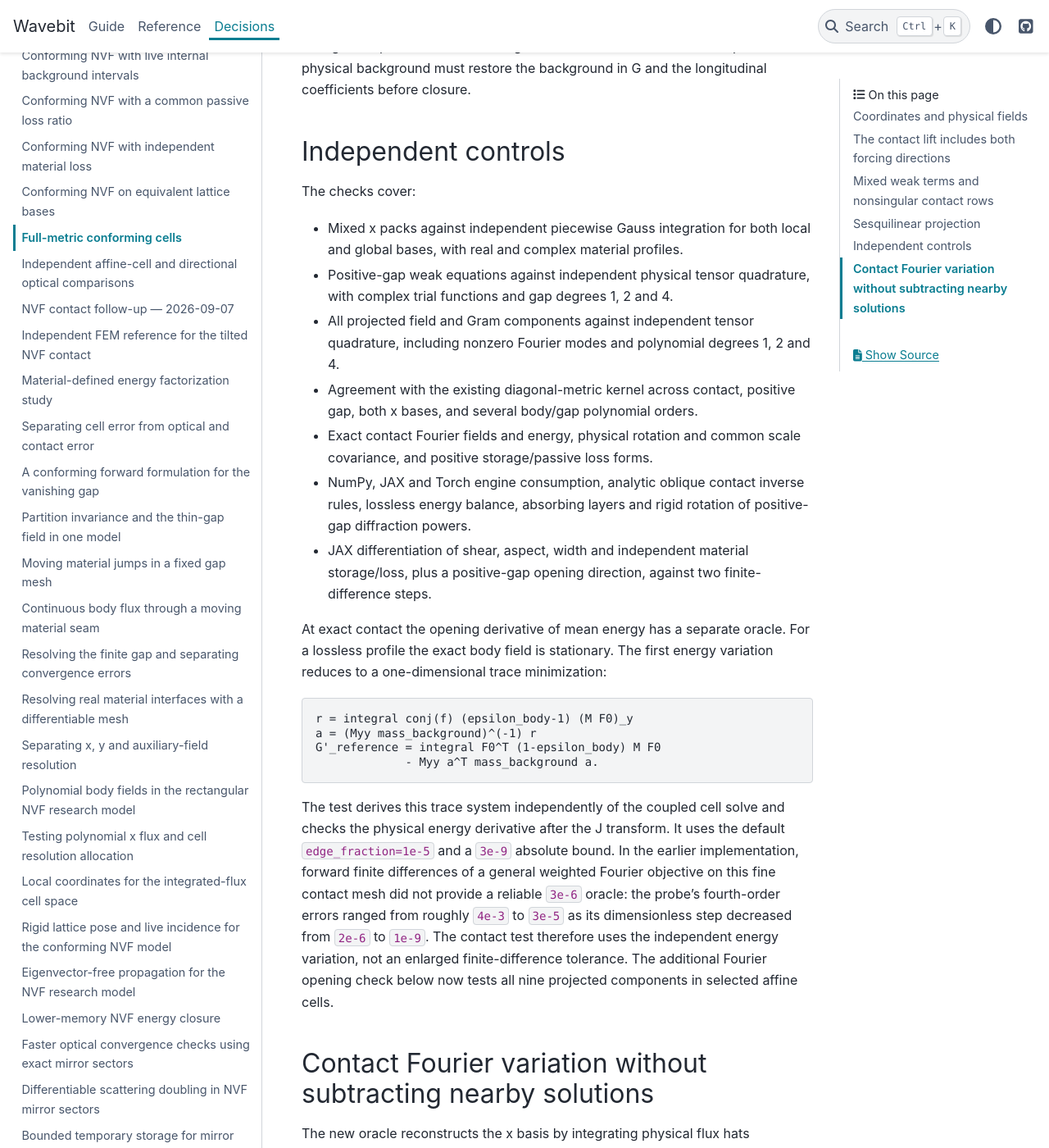
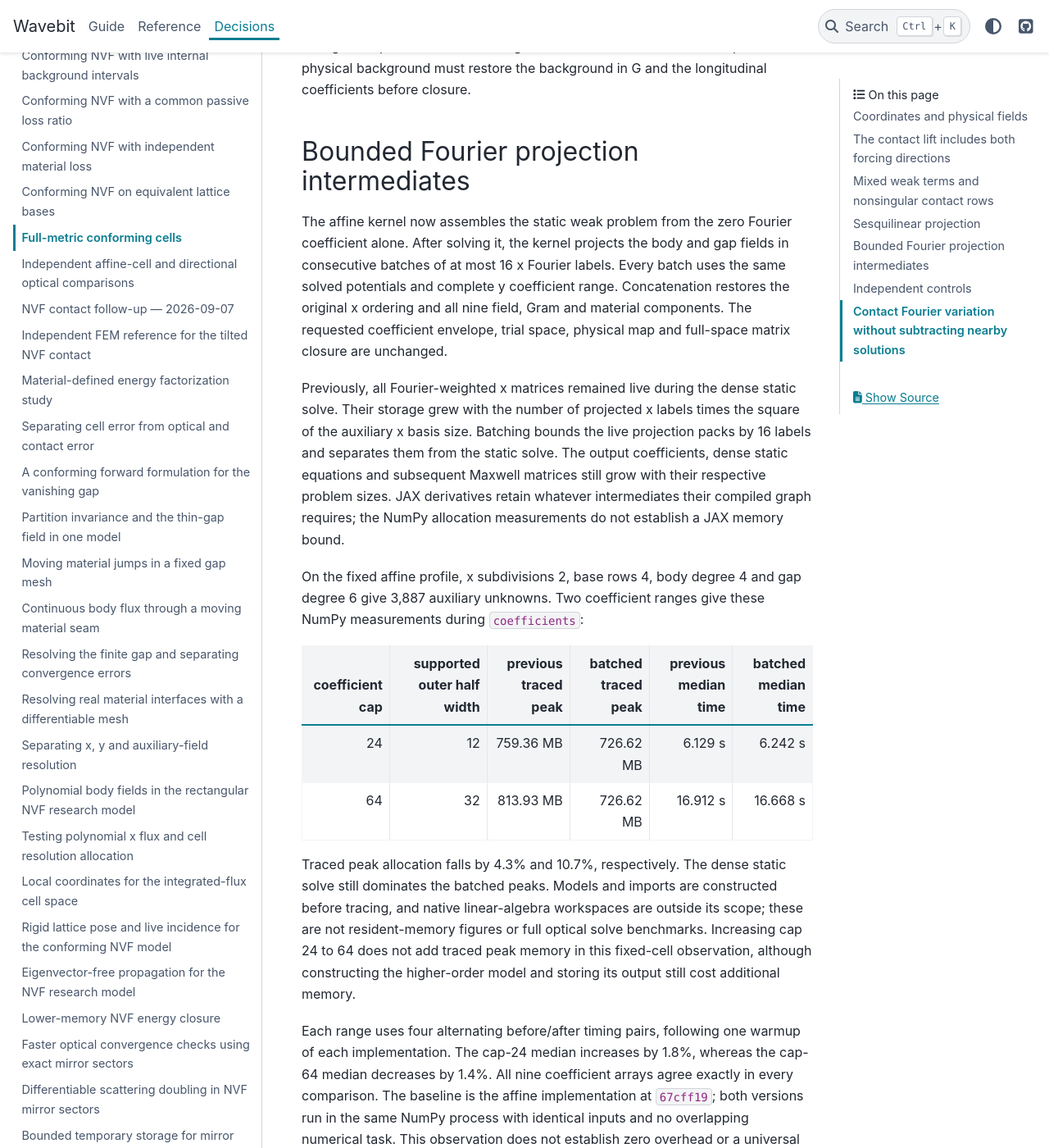
Before and after one commit to fieldalgo/wavebit, a Sphinx documentation site: the page built from docs/nvf-affine-cells.md, in a window 1280 px wide and 1400 px high, scrolled down 3701 px. Shown: the whole window at 82% size. Built offline with Sphinx 7.4.7 and the PyData theme 0.15.4, drawn with Linux system fonts in a browser that asks for light colours; some of the changed text lies outside the part shown.

Commit message:
perf(nvf): batch affine auxiliary Fourier projection
Co-authored-by: Codex <noreply@openai.com>

```diff
--- a/docs/nvf-affine-cells.md
+++ b/docs/nvf-affine-cells.md
@@ -152,6 +152,61 @@ that unit-background problem. A caller using relative values for a
 different complex physical background must restore the background in G
 and the longitudinal coefficients before closure.
 
+## Bounded Fourier projection intermediates
+
+The affine kernel now assembles the static weak problem from the zero
+Fourier coefficient alone. After solving it, the kernel projects the body
+and gap fields in consecutive batches of at most 16 x Fourier labels.
+Every batch uses the same solved potentials and complete y coefficient
+range. Concatenation restores the original x ordering and all nine field,
+Gram and material components. The requested coefficient envelope, trial
+space, physical map and full-space matrix closure are unchanged.
+
+Previously, all Fourier-weighted x matrices remained live during the
+dense static solve. Their storage grew with the number of projected
+x labels times the square of the auxiliary x basis size. Batching bounds
+the live projection packs by 16 labels and separates them from the static
+solve. The output coefficients, dense static equations and subsequent
+Maxwell matrices still grow with their respective problem sizes. JAX
+derivatives retain whatever intermediates their compiled graph requires;
+the NumPy allocation measurements do not establish a JAX memory bound.
+
+On the fixed affine profile, x subdivisions 2, base rows 4, body degree 4
+and gap degree 6 give 3,887 auxiliary unknowns. Two coefficient ranges
+give these NumPy measurements during `coefficients`:
+
+| coefficient cap | supported outer half width | previous traced peak | batched traced peak | previous median time | batched median time |
+| ---: | ---: | ---: | ---: | ---: | ---: |
+| 24 | 12 | 759.36 MB | 726.62 MB | 6.129 s | 6.242 s |
+| 64 | 32 | 813.93 MB | 726.62 MB | 16.912 s | 16.668 s |
+
+Traced peak allocation falls by 4.3% and 10.7%, respectively. The dense
+static solve still dominates the batched peaks. Models and imports are
+constructed before tracing, and native linear-algebra workspaces are
+outside its scope; these are not resident-memory figures or full optical
+solve benchmarks. Increasing cap 24 to 64 does not add traced peak memory
+in this fixed-cell observation, although constructing the higher-order
+model and storing its output still cost additional memory.
+
+Each range uses four alternating before/after timing pairs, following one
+warmup of each implementation. The cap-24 median increases by 1.8%, whereas
+the cap-64 median decreases by 1.4%. All nine coefficient arrays agree exactly in every
+comparison. The baseline is the affine implementation at `67cff19`; both
+versions run in the same NumPy process with identical inputs and no
+overlapping numerical task. This observation does not establish zero
+overhead or a universal runtime ratio. The host uses Apple Accelerate;
+the recorded OpenBLAS/OMP environment variables do not determine its
+actual thread count.
+
+The contact Fourier oracle now also crosses the default batch boundary
+at coefficient cap 10, for both real and complex permittivity and three
+shears. Positive-gap, three-material comparisons use the separate
+diagonal-metric kernel with both local and global x bases. JAX value and
+directional-derivative controls exercise both one and multiple batches.
+Existing tolerances are retained. Raw timings and allocation scope are
+recorded in the
+[projection measurement log](https://github.com/fieldalgo/wavebit/blob/develop/studies/results/nvf_affine_projection_memory.log).
+
 ## Independent controls
 
 The checks cover:
```
Also changed, not shown: studies/README.md, 2 other files.
